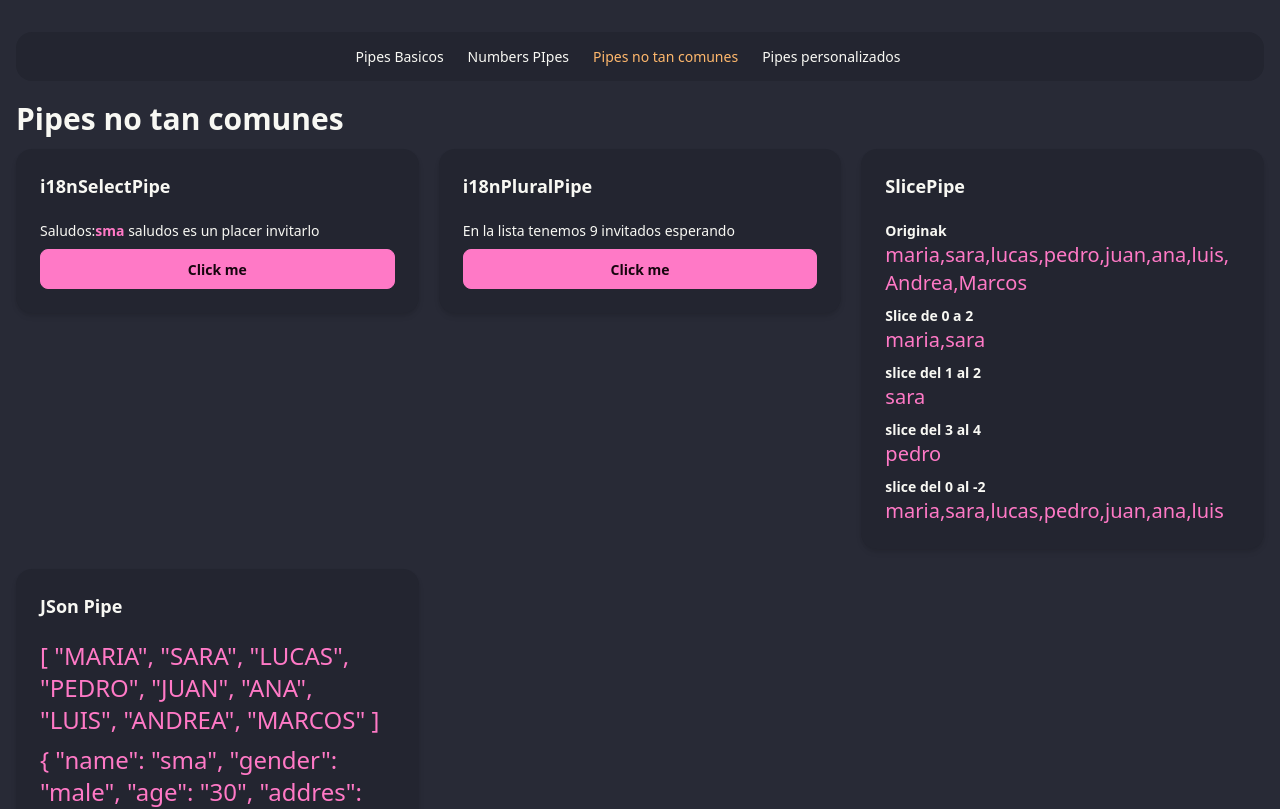
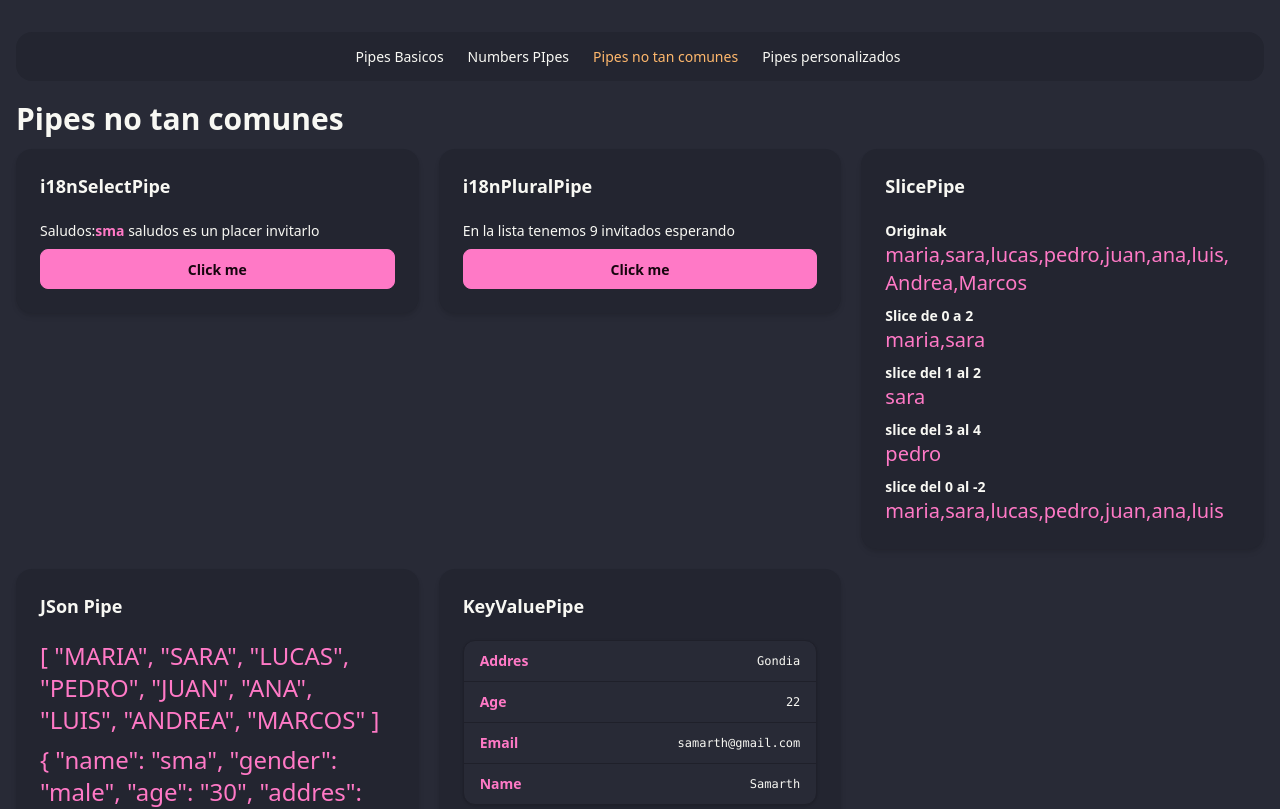
Before and after one commit to seiku2000/pipesAngular, an Angular app: page /uncommon in a window 1280 px wide. Shown: the top 809 px of the page. Built offline with nearby package versions, Linux system fonts and the light colour scheme.

Commit message:
pipeKeyValue

```diff
--- a/package.json
+++ b/package.json
@@ -17,6 +17,7 @@
     "@angular/forms": "^22.1.0",
     "@angular/platform-browser": "^22.1.0",
     "@angular/router": "^22.1.0",
+    "flowbite": "^4.0.2",
     "rxjs": "~7.8.0",
     "tslib": "^2.3.0"
   },
--- a/src/app/app.ts
+++ b/src/app/app.ts
@@ -1,6 +1,7 @@
-import { Component, signal } from '@angular/core';
+import { Component, OnInit, signal } from '@angular/core';
 import { RouterOutlet } from '@angular/router';
 import { NavbarComponent } from "./components/navbar.component/navbar.component";
+import { initFlowbite } from 'flowbite';
 
 @Component({
   selector: 'app-root',
@@ -8,6 +9,10 @@ import { NavbarComponent } from "./components/navbar.component/navbar.component"
   templateUrl: './app.html',
   styleUrl: './app.css'
 })
-export class App {
+export class App implements OnInit {
   protected readonly title = signal('piepes-app');
+
+  ngOnInit(): void {
+    initFlowbite();
+  }
 }
--- a/src/app/pages/uncommon-page/uncommon-page.html
+++ b/src/app/pages/uncommon-page/uncommon-page.html
@@ -68,4 +68,22 @@
 
     </app-card>
 
+
+    <app-card title="KeyValuePipe">
+        <!--Encadenamiento de pipes |         <p>{{profile() | keyvalue | json}}</p> -->
+        <ul aria-label="Información del perfil"
+            class="w-full text-sm font-medium bg-base-100 border border-base-300 rounded-xl divide-y divide-base-300 shadow-sm overflow-hidden">
+            <!-- El 'keyvalue' pipe permite iterar sobre las propiedades clave/valor de un objeto -->
+            @for (item of profile() | keyvalue; track item.key) {
+            <li class="flex items-center justify-between px-4 py-2.5 hover:bg-base-200/50 transition-colors">
+                <span class="font-semibold text-primary">{{ item.key | titlecase}}</span>
+                <span class="text-base-content select-all font-mono text-xs">{{ item.value }}</span>
+            </li>
+            }
+        </ul>
+
+
+
+    </app-card>
+
 </div>
--- a/src/app/pages/uncommon-page/uncommon-page.ts
+++ b/src/app/pages/uncommon-page/uncommon-page.ts
@@ -1,7 +1,7 @@
-import { ChangeDetectionStrategy, Component, signal } from '@angular/core';
+import { ChangeDetectionStrategy, Component, OnInit, signal } from '@angular/core';
 import { CardComponent } from "../../components/card.component/card.component";
-import { I18nPluralPipe, I18nSelectPipe, JsonPipe, SlicePipe, TitleCasePipe, UpperCasePipe } from '@angular/common';
-
+import { I18nPluralPipe, I18nSelectPipe, JsonPipe, KeyValuePipe, LowerCasePipe, SlicePipe, TitleCasePipe, UpperCasePipe } from '@angular/common';
+import { initFlowbite } from 'flowbite';
 
 const client1 = {
   name: 'sma',
@@ -29,13 +29,17 @@ const client2 = {
    * y el SlicePipe :nos ayuda a cortar un array o string
    */
 
-  imports: [CardComponent, I18nSelectPipe, I18nPluralPipe, SlicePipe, JsonPipe, UpperCasePipe, TitleCasePipe],
+  imports: [CardComponent, I18nSelectPipe, I18nPluralPipe, SlicePipe, JsonPipe, UpperCasePipe, TitleCasePipe, KeyValuePipe, LowerCasePipe],
   templateUrl: './uncommon-page.html',
   changeDetection: ChangeDetectionStrategy.Eager,
 })
-export default class UncommonPage {
+export default class UncommonPage implements OnInit {
 
   public client = signal(client1);
+
+  ngOnInit(): void {
+    initFlowbite()
+  }
 
 
   //I18nSelectPipe recibe un mapa de valores que se va a utilizar
@@ -75,7 +79,14 @@ export default class UncommonPage {
     '=2': 'dos invitados esperando',
     other: 'tenemos # invitados esperando'
 
-  })
+  });
+
+  public profile = signal({
+    name: 'Samarth',
+    age: 22,
+    email: 'samarth@gmail.com',
+    addres: 'Gondia'
+  });
 
 
 
--- a/src/styles.css
+++ b/src/styles.css
@@ -5,3 +5,6 @@
 @plugin 'daisyui' {
   themes: dracula --default;
 }
+
+@plugin 'flowbite/plugin';
+@source '../node_modules/flowbite';
```
Also changed, not shown: 1 other file (tests, documents, lock files or other folders).
